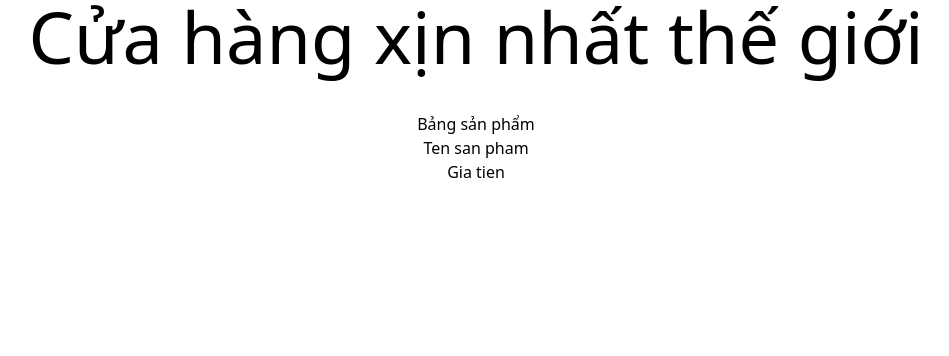
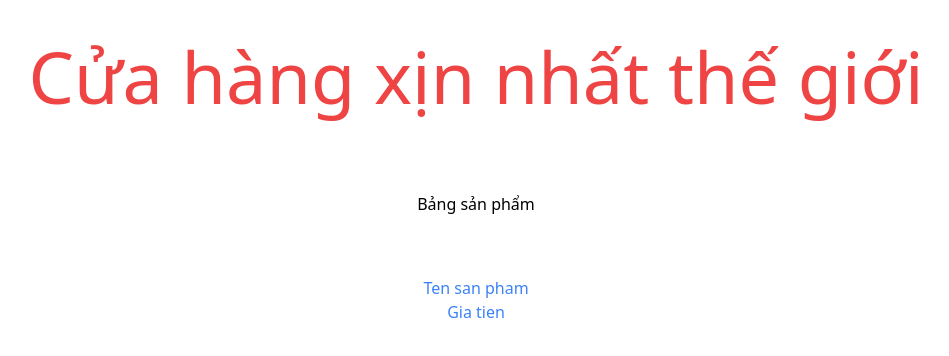
Before and after one commit to luongviettri/VueSelfProject, a Vue app: page / in a window 1280 px wide. Shown: the top 356 px of the page, without its empty margins (164-1113 px from the left). Built offline with nearby package versions, Linux system fonts and the light colour scheme.

Commit message:
xoa va cai lai tailwind config

```diff
--- a/postcss.config.js
+++ b/postcss.config.js
@@ -1,4 +1,6 @@
-export const plugins = {
-  tailwindcss: {},
-  autoprefixer: {}
+export default {
+  plugins: {
+    tailwindcss: {},
+    autoprefixer: {}
+  }
 };
--- a/src/App.vue
+++ b/src/App.vue
@@ -3,7 +3,7 @@ import { RouterLink, RouterView } from 'vue-router'
 </script>
 
 <template>
-  <header class="text-7xl text-center">
+  <header class="text-7xl text-center text-red-500 py-10">
     Cửa hàng xịn nhất thế giới
   </header>
   <RouterView />
--- a/src/views/HomeView.vue
+++ b/src/views/HomeView.vue
@@ -1,10 +1,10 @@
 <template>
-    <div class="px-10 py-10">
-        <h1 class="text-center">Bảng sản phẩm</h1>
+    <div class="px-10">
+        <h1 class="text-center  py-10">Bảng sản phẩm</h1>
 
         <!-- !table -->
         <div class="text-center">
-            <div>
+            <div class="py-5 text-blue-500">
                 <p>Ten san pham</p>
                 <p>Gia tien</p>
             </div>
```
